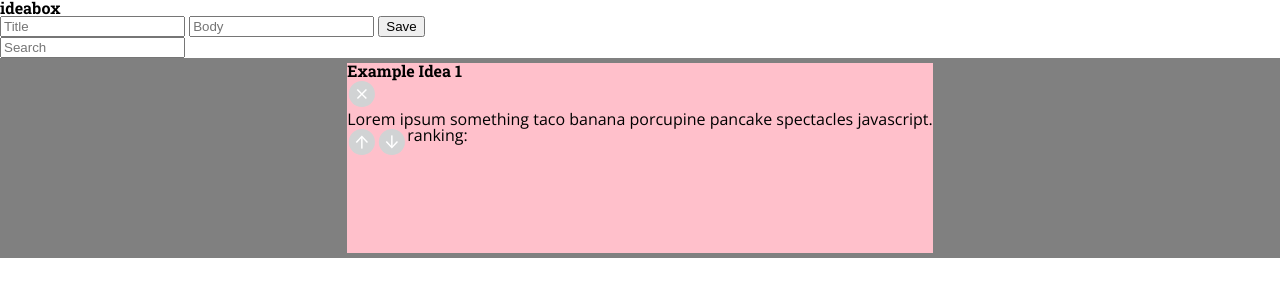
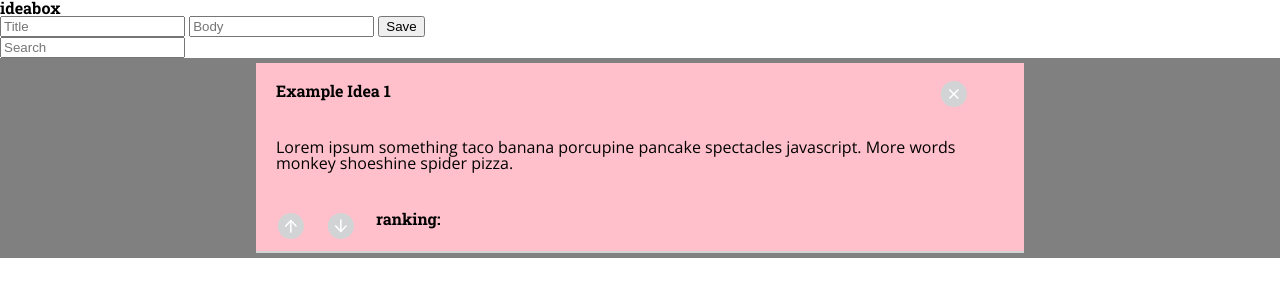
Before and after one commit to rrgayhart/intro-sass-ideabox, a plain HTML site: page index.html in a window 1280 px wide. Drawn offline with nearby package versions, Linux system fonts and the light colour scheme.

Commit message:
Add flex, position properties, and margins to all idea card contents.

```diff
--- a/index.html
+++ b/index.html
@@ -26,13 +26,13 @@
           <h2 class = "idea-title">Example Idea 1</h2>
           <input type="image" src="images/delete.svg" class="image delete-button">
           <p class = "idea-body">
-            Lorem ipsum something taco banana porcupine pancake spectacles javascript.
+            Lorem ipsum something taco banana porcupine pancake spectacles javascript. More words monkey shoeshine spider pizza.
           </p>
           <div class="ranking-container">
             <input type="image" src="images/upvote.svg" class="image upvote-button">
             <input type="image" src="images/downvote.svg"class="image downvote-button">
             <aside class="current-ranking">
-              ranking:
+              <span>ranking:</span>
             </aside>
           </div>
         </article>
--- a/styles.css
+++ b/styles.css
@@ -8,7 +8,7 @@ html {
 body {
   font-family: 'Open Sans', sans-serif;
 }
-h1, h2 {
+h1, h2, span {
   font-family: 'Roboto Slab', serif;
 }
 
@@ -46,9 +46,30 @@ h1, h2 {
 
 .idea-card {
   background-color: pink;
+  border-bottom: 2px solid #D1D3D4;
   margin: 5px;
+  max-width: 60%;
 }
 
 .ranking-container {
   display: flex;
 }
+
+.delete-button {
+  float: right;
+  margin-right: 55px;
+  margin-top: -40px;
+}
+
+.idea-title {
+  margin: 20px;
+}
+
+.idea-body {
+  margin: 40px 20px;
+}
+
+.upvote-button,
+.current-ranking {
+  margin: 0 20px;
+}
```
Lines whose indentation alone changed are shown as unchanged.
